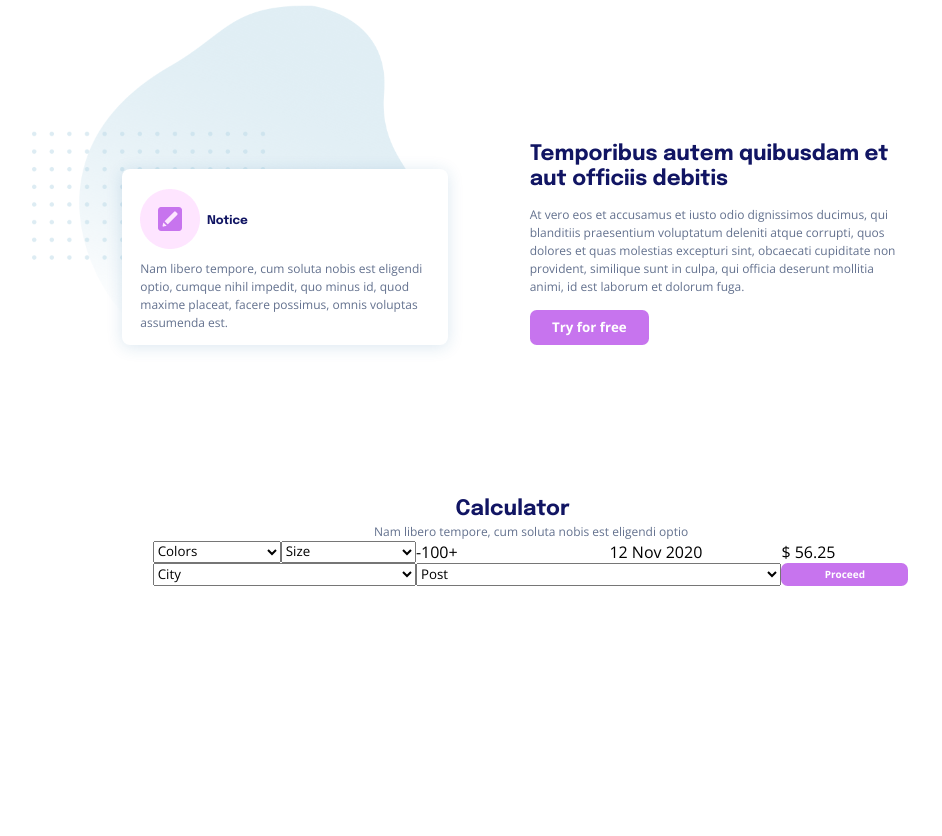
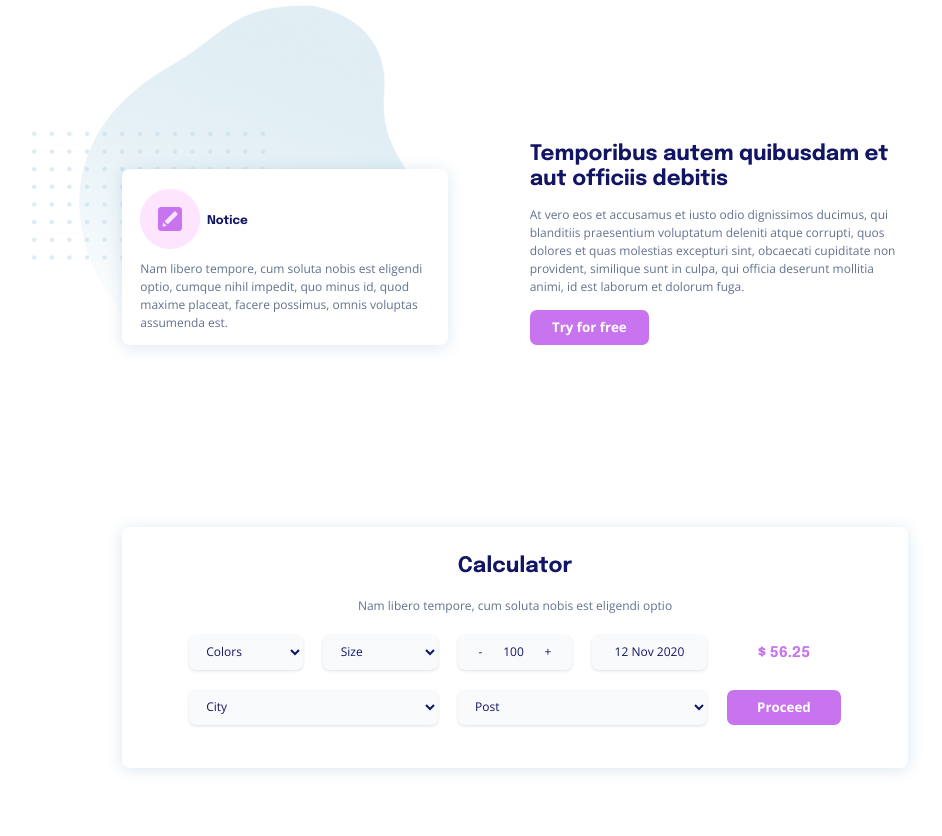
Before and after one commit to miamariia/Test_Project, a plain HTML site: page index.html in a window 1280 px wide. Shown: the part 587-1423 px from the top of the page, without its empty margins (125-1067 px from the left). Drawn offline with nearby package versions, Linux system fonts and the light colour scheme.

Commit message:
finished Calc-section

```diff
--- a/index.html
+++ b/index.html
@@ -93,25 +93,24 @@
 
                 <div class="container calculator__container">
 
-                    <div class="wrapper-calc">
 
                         <div class="calculator__title">Calculator</div>
                         <div class="calculator__text">Nam libero tempore, cum soluta nobis est eligendi optio</div>
                         <select name="Colors" id="" class="calculator__select calculator__select--colors">
-                            <option value="" class="calculator__option">Colors</option>
-                            <option value="" class="calculator__option">red</option>
-                            <option value="" class="calculator__option">green</option>
-                            <option value="" class="calculator__option">blue</option>
-                            <option value="" class="calculator__option">orange</option>
+                            <option value="" class="calculator__select__option">Colors</option>
+                            <option value="" class="calculator__select__option">red</option>
+                            <option value="" class="calculator__select__option">green</option>
+                            <option value="" class="calculator__select__option">blue</option>
+                            <option value="" class="calculator__select__option">orange</option>
 
                         </select>
 
                         <select name="Size" id="" class="calculator__select calculator__select--size">
 
-                            <option value="" class="calculator__option">Size</option>
-                            <option value="" class="calculator__option">100%</option>
-                            <option value="" class="calculator__option">150%</option>
-                            <option value="" class="calculator__option">200%</option>
+                            <option value="" class="calculator__select__option">Size</option>
+                            <option value="" class="calculator__select__option">100%</option>
+                            <option value="" class="calculator__select__option">150%</option>
+                            <option value="" class="calculator__select__option">200%</option>
 
                         </select>
 
@@ -127,20 +126,20 @@
 
                         <select name="City" id="" class="calculator__select calculator__select--city">
 
-                            <option value="" class="calculator__option">City</option>
-                            <option value="" class="calculator__option">Kyiv</option>
-                            <option value="" class="calculator__option">Odessa</option>
-                            <option value="" class="calculator__option">Rivne</option>
-                            <option value="" class="calculator__option">Lviv</option>
+                            <option value="" class="calculator__select__option">City</option>
+                            <option value="" class="calculator__select__option">Kyiv</option>
+                            <option value="" class="calculator__select__option">Odessa</option>
+                            <option value="" class="calculator__select__option">Rivne</option>
+                            <option value="" class="calculator__select__option">Lviv</option>
 
                         </select>
 
                         <select name="" id="" class="calculator__select calculator__select--post">
 
-                            <option value="" class="calculator__option">Post</option>
-                            <option value="" class="calculator__option">New Post</option>
-                            <option value="" class="calculator__option">Ukrposht</option>
-                            <option value="" class="calculator__option">Pickup</option>
+                            <option value="" class="calculator__select__option">Post</option>
+                            <option value="" class="calculator__select__option">New Post</option>
+                            <option value="" class="calculator__select__option">Ukrposht</option>
+                            <option value="" class="calculator__select__option">Pickup</option>
 
                         </select>
 
--- a/sass/_general.scss
+++ b/sass/_general.scss
@@ -250,17 +250,17 @@ html, body {
     }
 
     .calculator {
-
+        padding: 2.344vw 0;
+        max-height: 450px;
         &__container {
+            padding: 3.073vw 0 3.385vw 0;
             display: grid;
             height: 100%;
             grid-template-rows: 1fr;
+            grid-gap: 20px;
             grid-template-columns: repeat(12, 1fr);
-        }
-
-        .wrapper-calc {
-            display: grid;
-            grid-column: 1/13;
+            box-shadow: 0px 2px 16px rgba(32, 108, 164, 0.16);
+            border-radius: 8px;
         }
 
         &__title {
@@ -269,9 +269,12 @@ html, body {
             @include title;
             font-size: $thttw;
             text-align: center;
+            line-height: 0;
+
         }
 
         &__text {
+            margin-top: 0.833vw;
             grid-row: 3/2;
             grid-column: 4/10;
             @include text;
@@ -279,6 +282,8 @@ html, body {
         }
 
         &__select {
+            @include calcEl;
+            padding: 0.625vw 0 0.625vw $twnty;
 
             &--colors {
                 grid-row: 3/4;
@@ -303,22 +308,37 @@ html, body {
         }
 
         &__addition {
+            @include calcEl;
             display: flex;
+            justify-content: space-evenly;
+            align-items: center;
             grid-row: 3/4;
             grid-column: 6/8;
         }
 
         &__calendar {
+            @include calcEl;
+            display: flex;
+            justify-content: center;
+            align-items: center;
             grid-row: 3/4;
             grid-column: 8/10;
         }
 
         &__summ {
+            color: $primary;
+            font-family: Epilogue;
+            text-align: center;
+            align-self: center;
+            font-weight: bold;
+            font-size: 1.145vw;
             grid-row: 3/4;
             grid-column: 10/12;
         }
 
         &__btn {
+            font-size: $twnty;
+            font-weight: bold;
             grid-row: 4/5;
             grid-column: 10/12;
         }
--- a/sass/_mixins.scss
+++ b/sass/_mixins.scss
@@ -21,3 +21,12 @@
     line-height: 150%;
     color: $paragraph;
 }
+
+@mixin calcEl {
+    @include text;
+    color: $title;
+    background: #F9FAFC;
+    box-shadow: 0px 1px 3px rgba(5, 41, 83, 0.14);
+    border-radius: 0.521vw;
+    border: none;
+}
```
Also changed, not shown: css/style.min.css.
